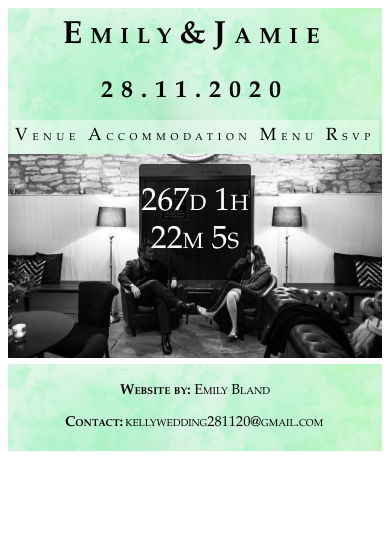
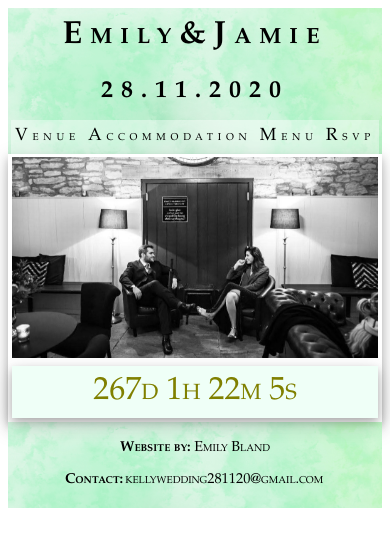
Before and after one commit to EmilyRBland/KellyWeddingSite, a plain HTML site: page index.html in a window 390 px wide. Drawn offline with Linux system fonts and the light colour scheme.

Commit message:
Make index countdown responsive and add box shadow to polaroid text

```diff
--- a/css/accommodation.css
+++ b/css/accommodation.css
@@ -40,10 +40,15 @@
   }
 
   .container {
+    width: 100%;
     display: flex;
     text-align: center;
-    font-size: 0.9rem;
+    font-size: 0.8rem;
+    padding: 3%;
     margin: 1%;
+    background-color: rgba(214, 255, 235, 0.4);
+    justify-content: center;
+    box-shadow: 0 4px 8px 0 rgba(0, 0, 0, 0.2), 0 6px 20px 0 rgba(0, 0, 0, 0.19);
   }
 }
 
@@ -61,10 +66,15 @@
   }
 
   .container {
+    width: 100%;
     display: flex;
     text-align: center;
-    font-size: 0.9rem;
+    font-size: 0.8rem;
+    padding: 3%;
     margin: 1%;
+    background-color: rgba(214, 255, 235, 0.4);
+    justify-content: center;
+    box-shadow: 0 4px 8px 0 rgba(0, 0, 0, 0.2), 0 6px 20px 0 rgba(0, 0, 0, 0.19);
   }
 
 }
@@ -76,19 +86,16 @@
   margin: 3%;
   display: flex;
   flex-direction: column;
-  justify-content: space-around;
+  justify-content: space-between;
 }
 
 .polaroid > img {
   display:flex;
-  height:70%;
+  height:75%;
+  width: 100%;
 }
 
 .hotel {
   display: inline-block;
   font-size: 1rem;
 }
-
-.book:first-letter {
-  font-size: 1rem;
-}
--- a/css/index.css
+++ b/css/index.css
@@ -1,25 +1,34 @@
-* {
-  box-sizing: border-box;
+#counter {
+  color: olive;
+  width: 100%;
+  padding: 2%;
+  text-align: center;
+  font-size: 2rem;
+
 }
 
-.us {
-  width:100%;
-  height: auto;
+.polaroid {
+  width: 100%;
+  background-color: white;
+  box-shadow: 0 4px 8px 0 rgba(0, 0, 0, 0.2), 0 6px 20px 0 rgba(0, 0, 0, 0.19);
+  display: flex;
+  flex-direction: column;
+  justify-content: space-around;
 }
 
-#counter {
-  background-color: rgb(0, 0, 0, 0.7);
-  color: white;
-  position: absolute;
-  margin: 0 auto;
-  right: 0;
-  left: 0;
-  top: 5%;
-  width: 30%;
-  padding-top: 20px;
-  padding-bottom: 20px;
-  text-align: center;
-  font-size: 2rem;
-  border-radius: 4px;
+.polaroid > img {
+  display: flex;
+  padding: 1%;
+  width: 100%;
+}
 
-}
+.container {
+    display: flex;
+    margin: 1%;
+    background-color: rgba(214, 255, 235, 0.4);
+    box-shadow: 0 4px 8px 0 rgba(0, 0, 0, 0.2), 0 6px 20px 0 rgba(0, 0, 0, 0.19);
+  }
+
+  .book {
+    display:flex;
+  }
--- a/css/main.css
+++ b/css/main.css
@@ -1,3 +1,7 @@
+* {
+  box-sizing: border-box;
+}
+
 html {
 
   font-family: "Palatino Linotype", "Book Antiqua", Palatino, serif;
@@ -5,7 +9,6 @@ html {
   font-variant: small-caps;
   background-color: white;
   font-size: 100%;
-  box-sizing: border-box;
 }
 
 @media only screen and (min-width: 850px) {
--- a/index.html
+++ b/index.html
@@ -21,9 +21,11 @@
       </nav>
     </header>
     <main>
-      <div class="top-page">
-        <img src="img/em_j_samsWedding3.jpg" class="us">
-        <div id="counter"></div>
+      <div class="polaroid">
+        <img src="img/em_j_samsWedding3.jpg">
+        <div class="container">
+          <div id="counter"></div>
+        </div>
       </div>
     </main>
     <footer>
```
Also changed, not shown: accommodation.html (+7 -11 lines).
